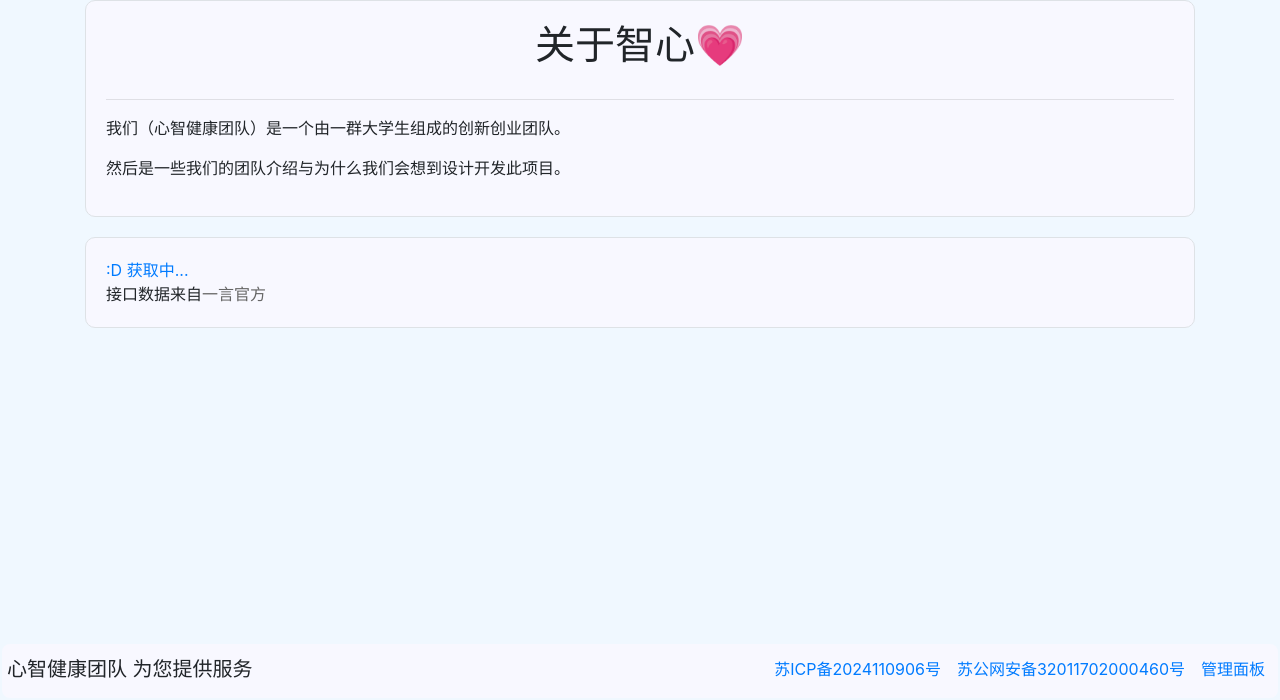
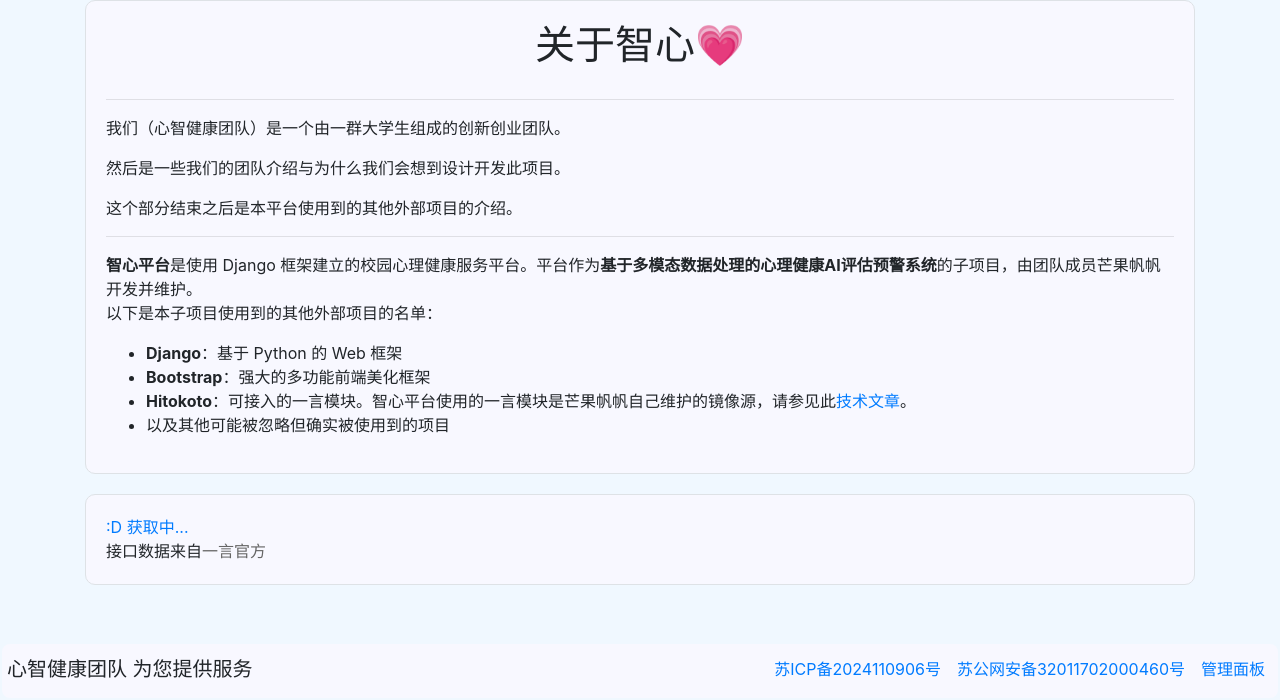
Before and after one commit to mangofanfan/MSOnlinePanel, a Django app: template MSOnlinePanel/templates/MSOnlinePanel/about.html in a window 1280 px wide. Shown: the part 100-800 px from the top of the page. Run offline with Django 3.2, Linux system fonts and the light colour scheme; the template is opened without the code that fills it, so the values that code supplies are empty; some libraries are stand-ins or nearby versions.

Commit message:
增加外部项目鸣谢

```diff
--- a/MSOnlinePanel/templates/MSOnlinePanel/about.html
+++ b/MSOnlinePanel/templates/MSOnlinePanel/about.html
@@ -9,4 +9,14 @@
     <hr>
     <p>我们（心智健康团队）是一个由一群大学生组成的创新创业团队。</p>
     <p>然后是一些我们的团队介绍与为什么我们会想到设计开发此项目。</p>
+    <p>这个部分结束之后是本平台使用到的其他外部项目的介绍。</p>
+    <hr>
+    <strong>智心平台</strong>是使用 Django 框架建立的校园心理健康服务平台。平台作为<strong>基于多模态数据处理的心理健康AI评估预警系统</strong>的子项目，由团队成员芒果帆帆开发并维护。
+    <p>以下是本子项目使用到的其他外部项目的名单：</p>
+    <ul>
+        <li><strong>Django</strong>：基于 Python 的 Web 框架</li>
+        <li><strong>Bootstrap</strong>：强大的多功能前端美化框架</li>
+        <li><strong>Hitokoto</strong>：可接入的一言模块。智心平台使用的一言模块是芒果帆帆自己维护的镜像源，请参见此<a href="https://ifanspace.top/2024/08/26/489.html">技术文章</a>。</li>
+        <li>以及其他可能被忽略但确实被使用到的项目</li>
+    </ul>
 {% endblock %}
```
